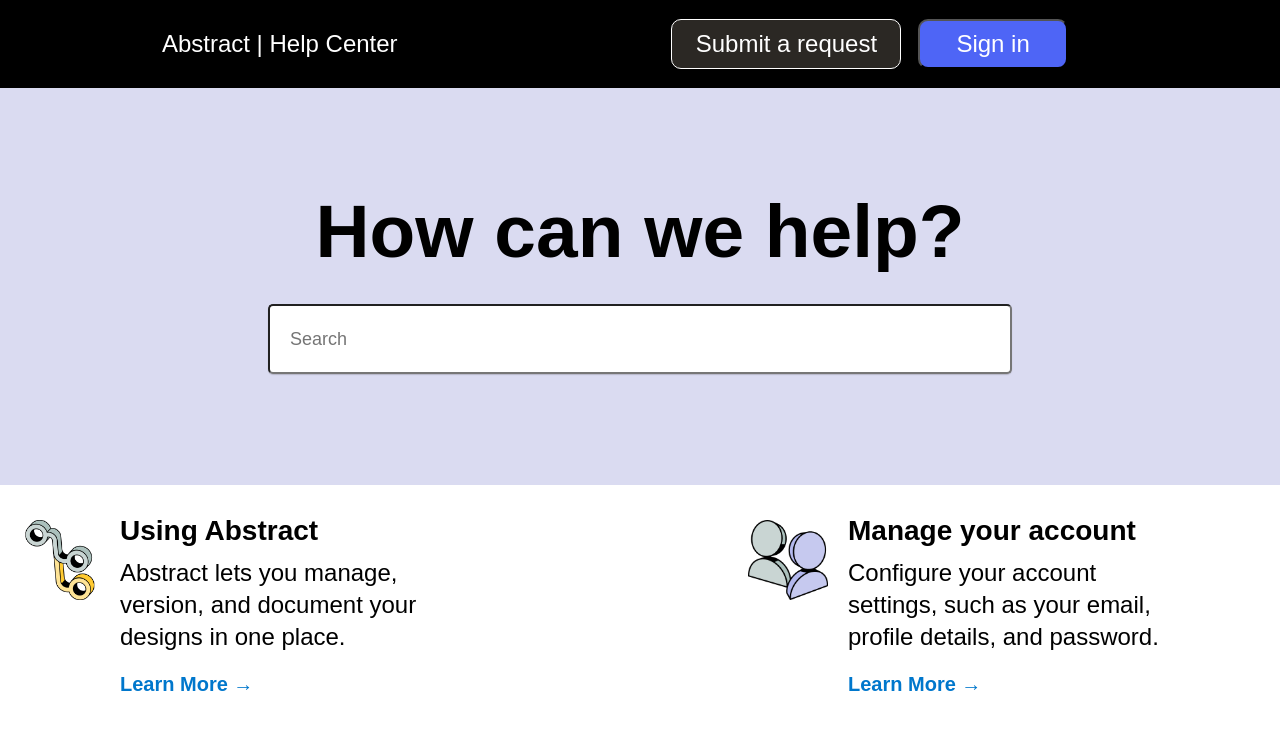
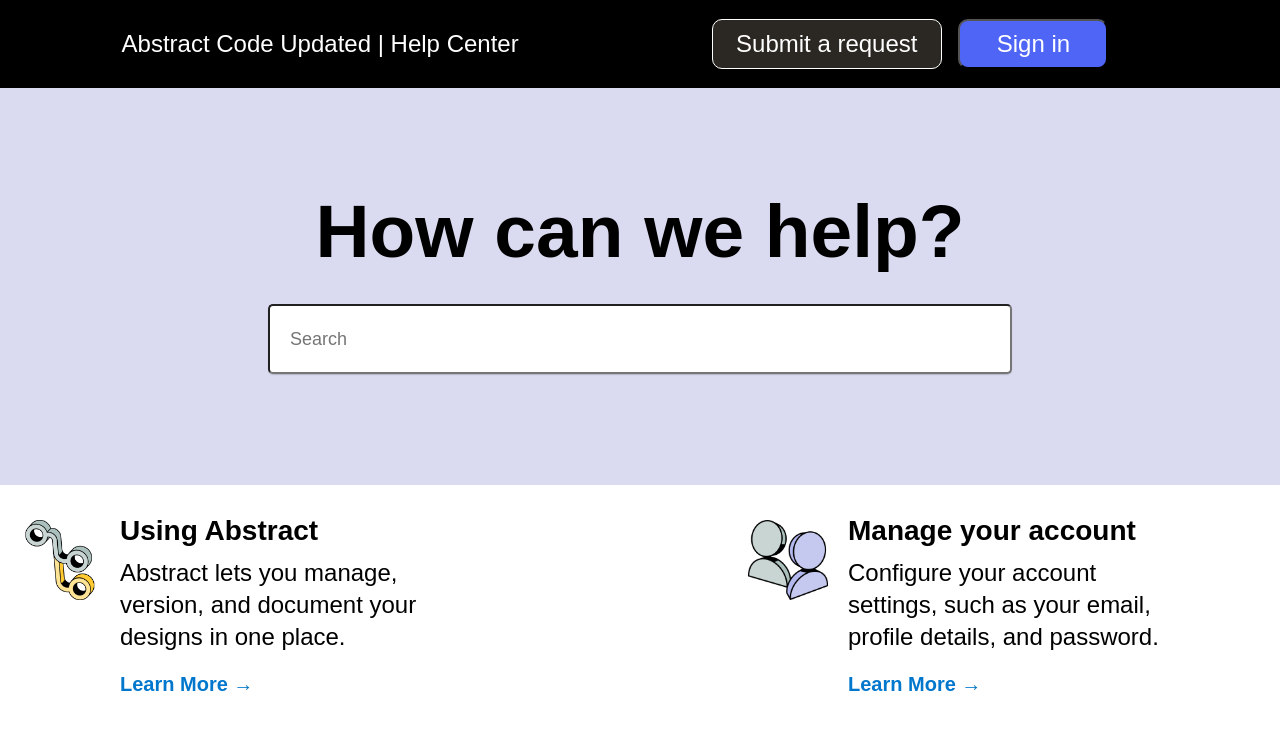
Before and after one commit to Arbabmirza-92/responsive-landing-web-level-1, a plain HTML site: page index.html in a window 1280 px wide. Shown: the top 733 px of the page. Drawn offline with Linux system fonts and the light colour scheme.

Commit message:
Logo name updated

```diff
--- a/index.html
+++ b/index.html
@@ -11,7 +11,7 @@
     <div class="main">
         <div class="navbar">
             <div class="link">
-              <span class="logo"><a href="page1.html">Abstract</a></span> | <span class="help"><a href="page2.html">Help Center</a></span>
+              <span class="logo"><a href="page1.html">Abstract Code Updated</a></span> | <span class="help"><a href="page2.html">Help Center</a></span>
             </div>
 
             <div class="small-screen">
```
